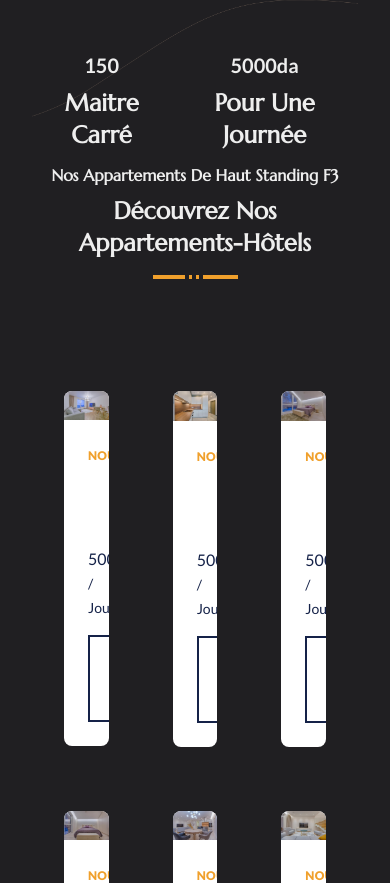
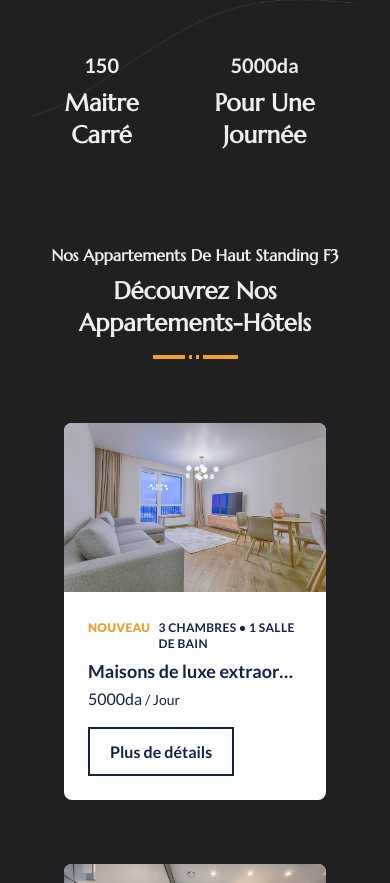
Before and after one commit to KamelMesbahi13/hotel, a React (Vite) app: page /fTroisAppartements in a window 390 px wide. Shown: the part 461-1344 px from the top of the page. Built offline with nearby package versions, Linux system fonts and the light colour scheme.

Commit message:
adding f3 high standing apartment commit

```diff
--- a/src/Components/FThreeHighApartments/OurRooms/OurRooms.jsx
+++ b/src/Components/FThreeHighApartments/OurRooms/OurRooms.jsx
@@ -199,7 +199,7 @@ const OurRooms = () => {
 
   return (
     <div>
-      <div className="md:mt-56">
+      <div className="md:mt-56 mt-28">
         <div>
           <div>
             {" "}
@@ -227,7 +227,7 @@ const OurRooms = () => {
           </div>
         </div>
         <div>
-          <div className="grid grid-cols-3 mt-20">
+          <div className="grid grid-cols-1 mt-8 md:grid-cols-3 md:mt-20">
             {modifiedData.map((item) => {
               return (
                 <div key={item.id}>
```
